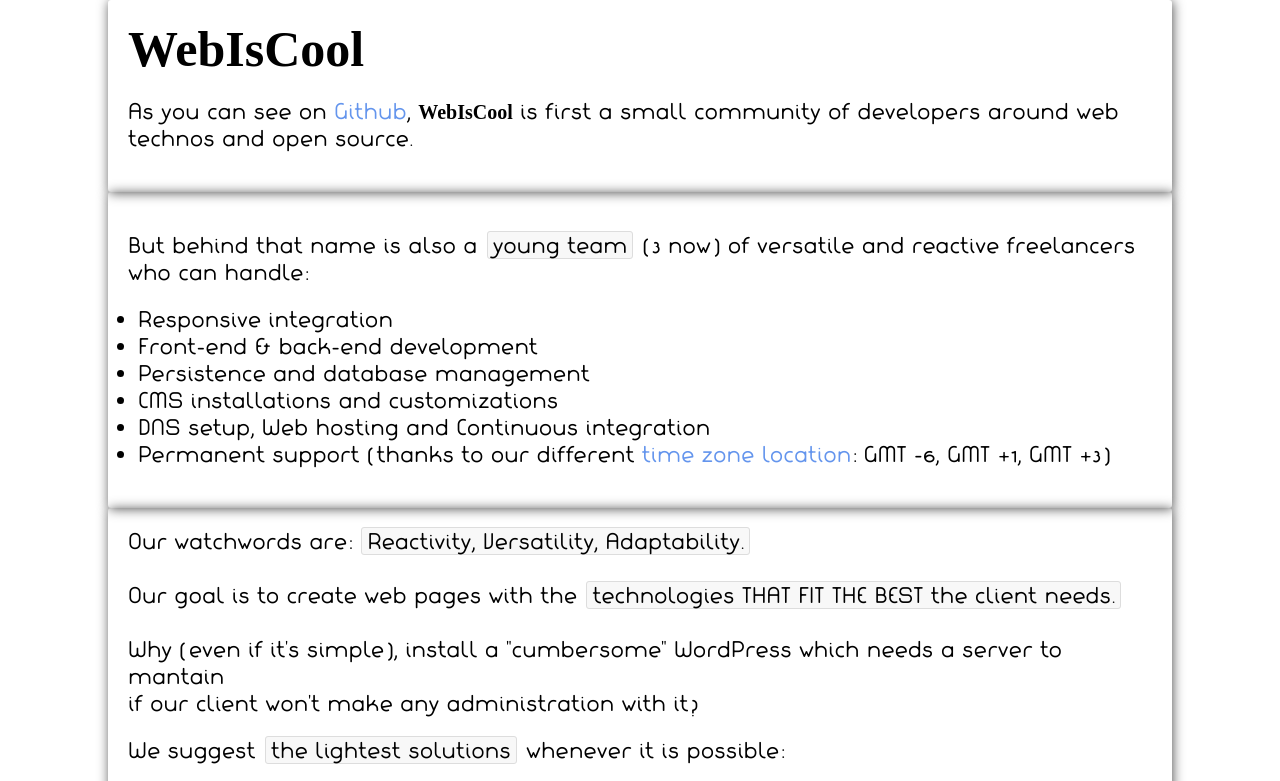
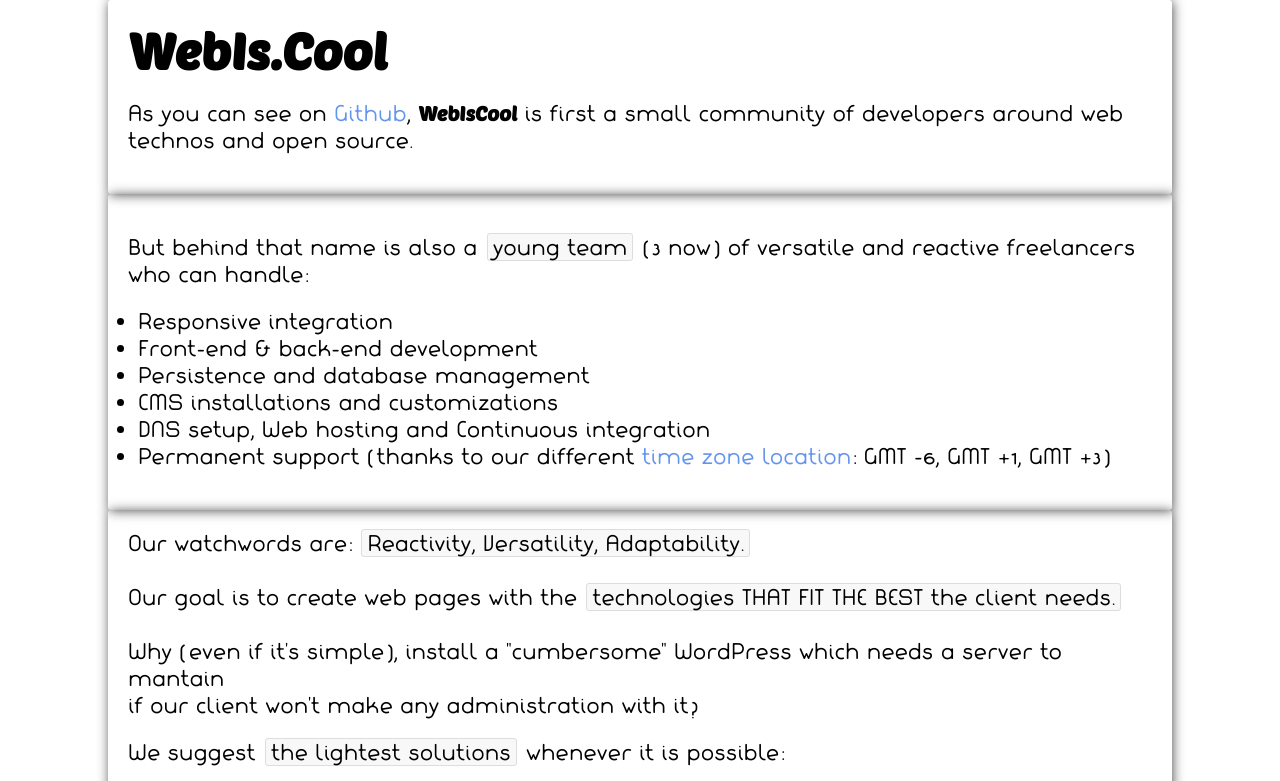
Before and after one commit to webiscool/home, a plain HTML site: page index.htm in a window 1280 px wide. Shown: the top 781 px of the page. Drawn offline with Linux system fonts and the light colour scheme.

Commit message:
- fix font face

```diff
--- a/css/main.css
+++ b/css/main.css
@@ -4,10 +4,14 @@
 
 @font-face
 {
-font-family: "PoetsenOne";
-src: url("../fonts/PoetsenOne.ttf") format('truetype');
-font-family: "lachata";
-src: url("../fonts/lachata.ttf") format('truetype');
+	font-family: "poetsenone";
+	src: url("../fonts/PoetsenOne.ttf") format('truetype');
+}
+
+@font-face
+{
+	font-family: "lachata";
+	src: url("../fonts/lachata.ttf") format('truetype');
 }
 
 body{
@@ -35,9 +39,9 @@
 
   #main{ margin-left: auto; margin-right: auto; }
 
-  .webiscool{ font-family: PoetsenOne; font-weight: bold; }
+  .webiscool{ font-family: poetsenone; font-weight: bold; }
 
-  .title{ font-family: PoetsenOne; font-weight: bold; font-size: 50px; }
+  .title{ font-family: poetsenone; font-weight: bold; font-size: 50px; }
 
   .code{margin: 0 2px;
     padding: 0px 5px;
--- a/index.htm
+++ b/index.htm
@@ -9,7 +9,7 @@
 <body>
   <div>
   <p>
-<span class="title">WebIsCool</span>
+<span class="title">WebIs.Cool</span>
 <p>
 As you can see on <a href="https://github.com/webiscool" target="_blank">Github</a>, <span class="webiscool">WebIsCool</span> is first a small community of developers around web technos and open source.
 </p>
```
Also changed, not shown: fonts/PoetsenOne.ttf (renamed from fonts/PoetsenOne-Regular.ttf).
